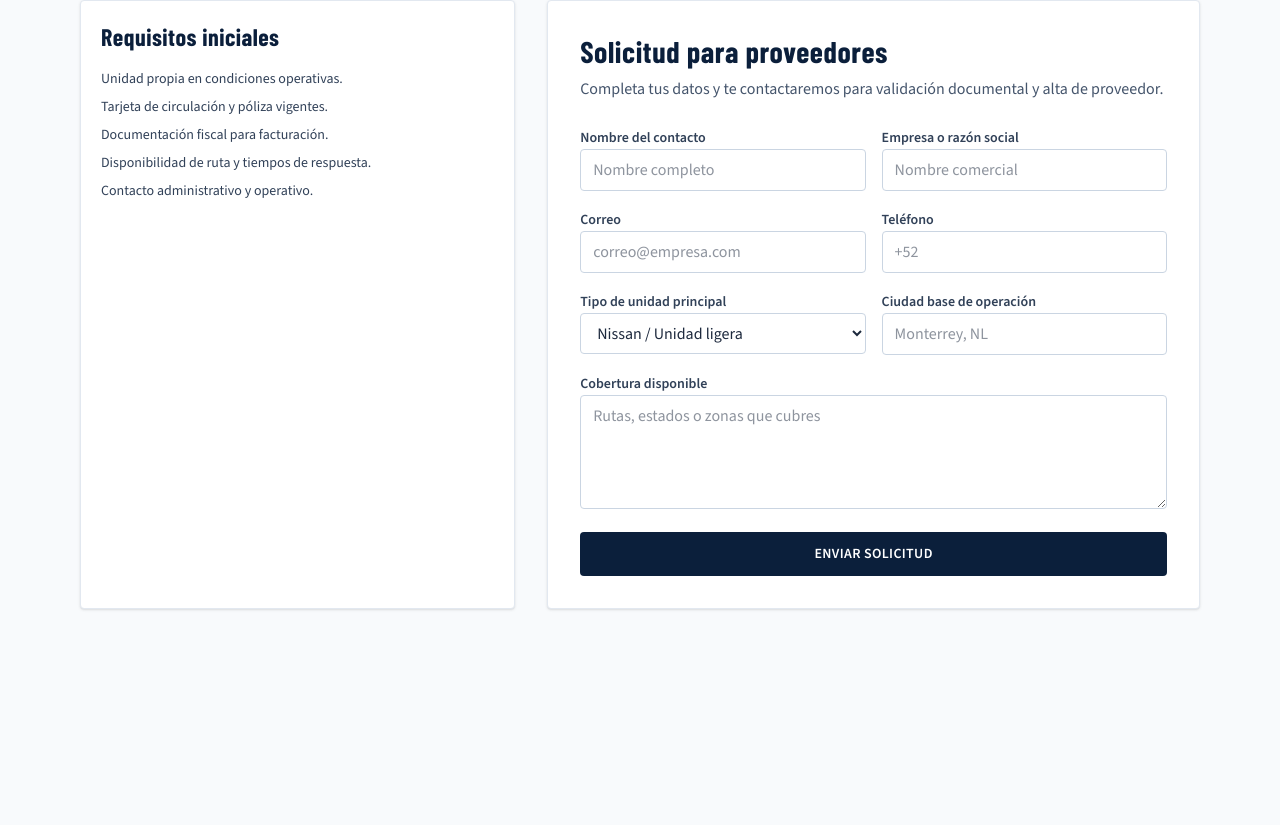
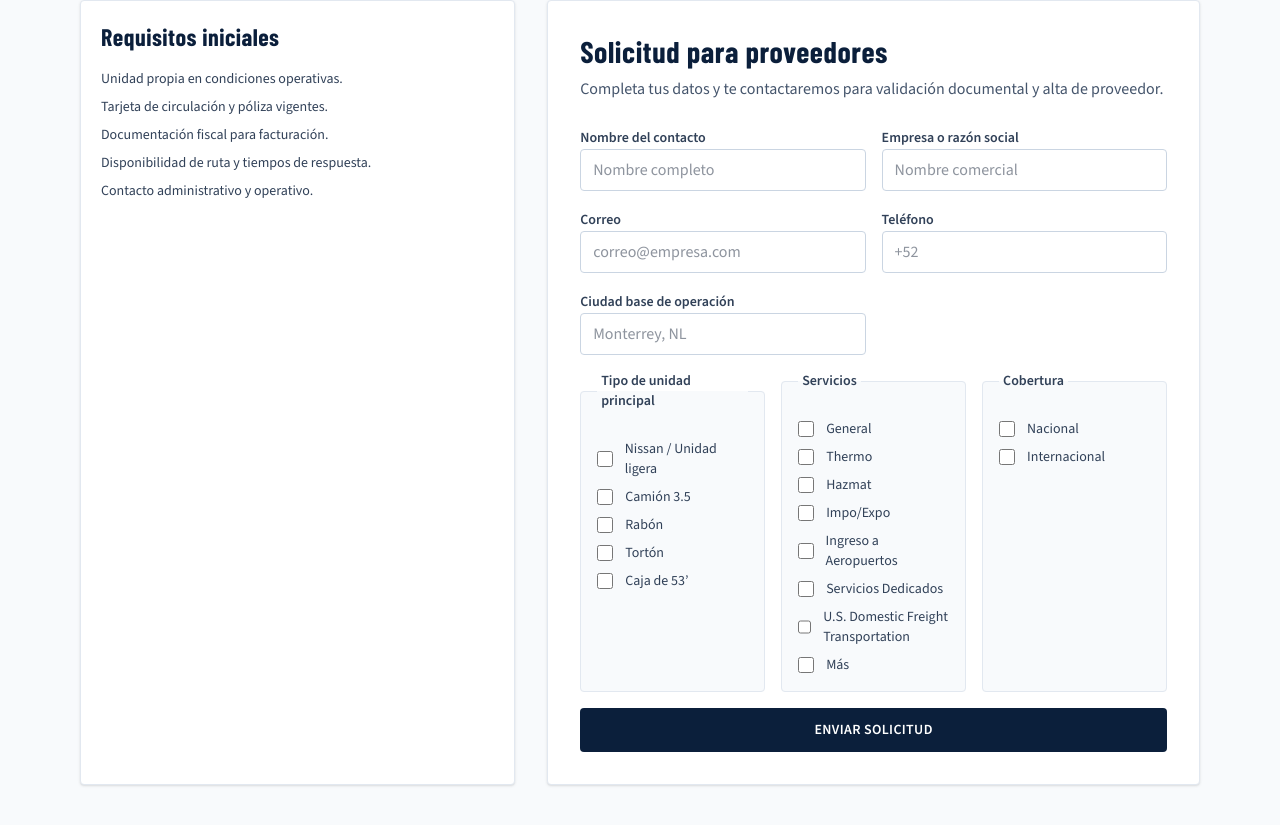
Before and after one commit to fernandotenchipe/WTG-web, a Next.js app: page /proveedores in a window 1280 px wide. Shown: the part 397-1222 px from the top of the page. Before the commit the page ends 1046 px from the top, so only its background shows below. Built offline with nearby package versions, Linux system fonts and the light colour scheme.

Commit message:
cambio opcioens y mas

```diff
--- a/app/proveedores/page.tsx
+++ b/app/proveedores/page.tsx
@@ -1,6 +1,19 @@
 import Image from "next/image";
 
 export default function ProveedoresPage() {
+  const unitOptions = ["Nissan / Unidad ligera", "Camión 3.5", "Rabón", "Tortón", "Caja de 53’"];
+  const serviceOptions = [
+    "General",
+    "Thermo",
+    "Hazmat",
+    "Impo/Expo",
+    "Ingreso a Aeropuertos",
+    "Servicios Dedicados",
+    "U.S. Domestic Freight Transportation",
+    "Más",
+  ];
+  const coverageOptions = ["Nacional", "Internacional"];
+
   return (
     <main className="min-h-screen bg-background text-foreground">
       <section className="section-surface border-b border-slate-200/80">
@@ -82,16 +95,6 @@ export default function ProveedoresPage() {
                 />
               </label>
               <label className="space-y-1">
-                <span className="text-sm font-semibold text-slate-700">Tipo de unidad principal</span>
-                <select className="w-full rounded-sm border border-slate-300 px-3 py-2 text-slate-800 outline-none transition focus:border-[var(--navy-800)]">
-                  <option>Nissan / Unidad ligera</option>
-                  <option>Camión 3.5</option>
-                  <option>Rabón</option>
-                  <option>Tortón</option>
-                  <option>Caja de 53’</option>
-                </select>
-              </label>
-              <label className="space-y-1">
                 <span className="text-sm font-semibold text-slate-700">Ciudad base de operación</span>
                 <input
                   type="text"
@@ -99,14 +102,59 @@ export default function ProveedoresPage() {
                   placeholder="Monterrey, NL"
                 />
               </label>
-              <label className="space-y-1 md:col-span-2">
-                <span className="text-sm font-semibold text-slate-700">Cobertura disponible</span>
-                <textarea
-                  rows={4}
-                  className="w-full rounded-sm border border-slate-300 px-3 py-2 text-slate-800 outline-none transition focus:border-[var(--navy-800)]"
-                  placeholder="Rutas, estados o zonas que cubres"
-                />
-              </label>
+
+              <div className="md:col-span-2 grid gap-4 lg:grid-cols-3">
+                <fieldset className="rounded-sm border border-slate-200 bg-slate-50 p-4">
+                  <legend className="px-1 text-sm font-semibold text-slate-700">Tipo de unidad principal</legend>
+                  <div className="mt-3 space-y-2">
+                    {unitOptions.map((option) => (
+                      <label key={option} className="flex cursor-pointer items-center gap-3 text-sm text-slate-700">
+                        <input
+                          type="checkbox"
+                          name="unidades"
+                          value={option}
+                          className="h-4 w-4 rounded border-slate-300 text-[var(--navy-900)] focus:ring-[var(--navy-800)]"
+                        />
+                        <span>{option}</span>
+                      </label>
+                    ))}
+                  </div>
+                </fieldset>
+
+                <fieldset className="rounded-sm border border-slate-200 bg-slate-50 p-4">
+                  <legend className="px-1 text-sm font-semibold text-slate-700">Servicios</legend>
+                  <div className="mt-3 space-y-2">
+                    {serviceOptions.map((option) => (
+                      <label key={option} className="flex cursor-pointer items-center gap-3 text-sm text-slate-700">
+                        <input
+                          type="checkbox"
+                          name="servicios"
+                          value={option}
+                          className="h-4 w-4 rounded border-slate-300 text-[var(--navy-900)] focus:ring-[var(--navy-800)]"
+                        />
+                        <span>{option}</span>
+                      </label>
+                    ))}
+                  </div>
+                </fieldset>
+
+                <fieldset className="rounded-sm border border-slate-200 bg-slate-50 p-4">
+                  <legend className="px-1 text-sm font-semibold text-slate-700">Cobertura</legend>
+                  <div className="mt-3 space-y-2">
+                    {coverageOptions.map((option) => (
+                      <label key={option} className="flex cursor-pointer items-center gap-3 text-sm text-slate-700">
+                        <input
+                          type="checkbox"
+                          name="cobertura"
+                          value={option}
+                          className="h-4 w-4 rounded border-slate-300 text-[var(--navy-900)] focus:ring-[var(--navy-800)]"
+                        />
+                        <span>{option}</span>
+                      </label>
+                    ))}
+                  </div>
+                </fieldset>
+              </div>
               <div className="md:col-span-2">
                 <button
                   type="submit"
```
